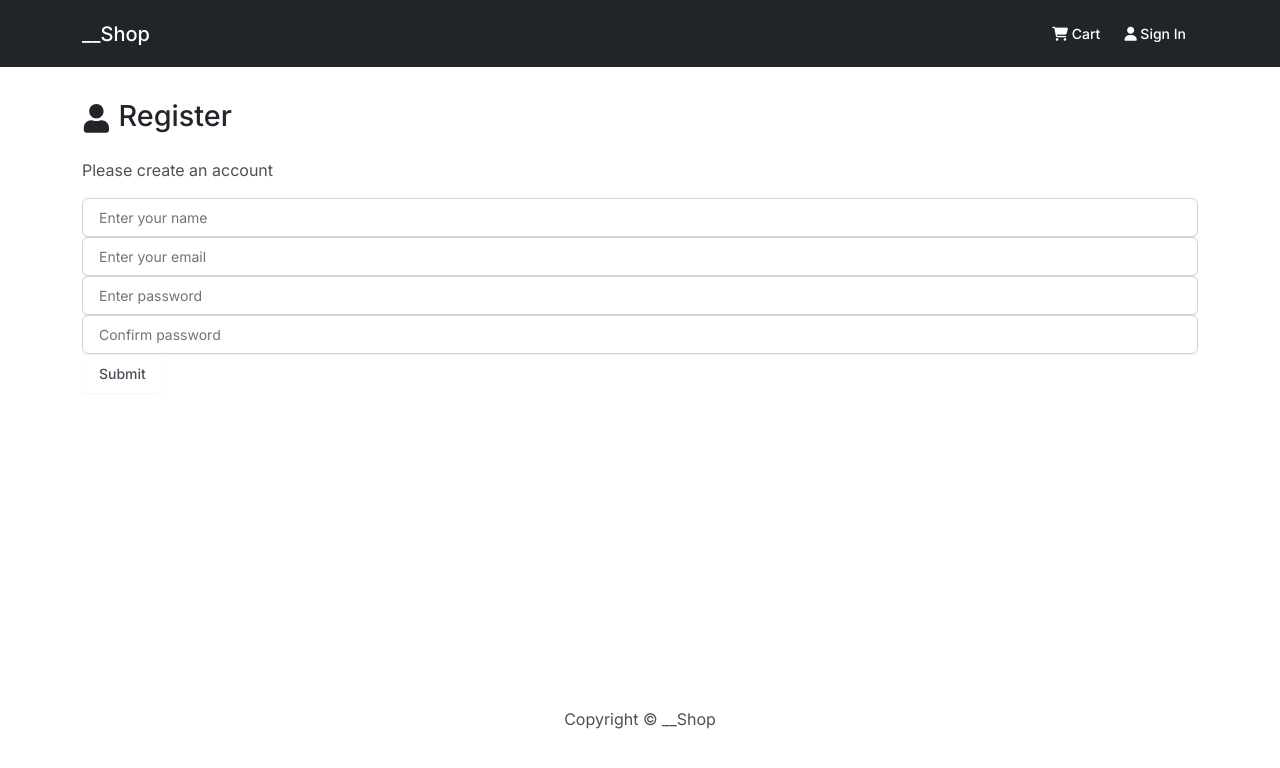
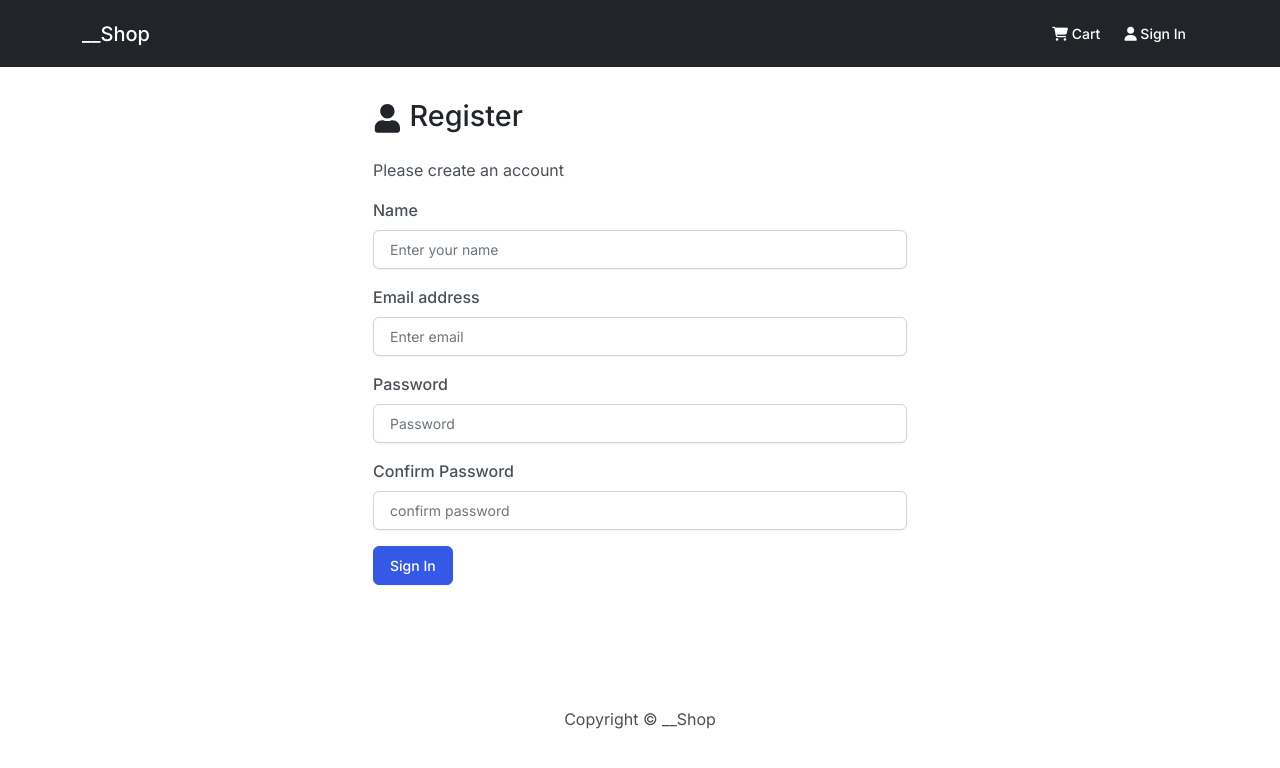
Before and after one commit to keerthimac/eCommerce-web_application, a React (Vite) app in the folder frontend/: page /register in a window 1280 px wide. Shown: the top 768 px of the page. Built offline with nearby package versions, Linux system fonts and the light colour scheme.

Commit message:
user profile halfway

```diff
--- /dev/null
+++ b/frontend/src/components/FormContainer.jsx
@@ -0,0 +1,16 @@
+import React from "react";
+import { Container, Row, Col } from "react-bootstrap";
+
+const FormContainer = ({ children }) => {
+  return (
+    <Container>
+      <Row className="justify-content-md-center">
+        <Col xs={12} md={6}>
+          {children}
+        </Col>
+      </Row>
+    </Container>
+  );
+};
+
+export default FormContainer;
--- a/frontend/src/components/Header.jsx
+++ b/frontend/src/components/Header.jsx
@@ -1,4 +1,4 @@
-import { Button, Navbar, Nav, Container } from "react-bootstrap";
+import { Button, Navbar, Nav, Container, NavDropdown } from "react-bootstrap";
 import { LinkContainer } from "react-router-bootstrap";
 import { useNavigate } from "react-router-dom";
 import { useSelector, useDispatch } from "react-redux";
@@ -25,16 +25,18 @@ const Header = () => {
           <Navbar.Toggle aria-controls="basic-navbar-nav" />
           <Navbar.Collapse id="basic-navbar-nav" className="flexFix">
             <Nav className="ml-auto">
-              {user && <Navbar.Text>Hello! {user.name} </Navbar.Text>}
               <LinkContainer to="/cart">
                 <Nav.Link>
                   <i className="fas fa-shopping-cart"></i> Cart
                 </Nav.Link>
               </LinkContainer>
               {user ? (
-                <Button variant="danger" onClick={onLogout}>
-                  <i className="fas fa-sign-in-alt"></i> Logout
-                </Button>
+                <NavDropdown title={user.name} id="username">
+                  <LinkContainer to="/profile">
+                    <NavDropdown.Item>Profile</NavDropdown.Item>
+                  </LinkContainer>
+                  <NavDropdown.Item onClick={onLogout}>Logout</NavDropdown.Item>
+                </NavDropdown>
               ) : (
                 <LinkContainer to="/login">
                   <Nav.Link href="/login">
--- a/frontend/src/screens/Login.jsx
+++ b/frontend/src/screens/Login.jsx
@@ -1,10 +1,11 @@
 import { useState, useEffect } from "react";
-import { useNavigate } from "react-router-dom";
+import { Link, redirect, useNavigate, useLocation } from "react-router-dom";
 import { toast } from "react-toastify";
 import { FaSignInAlt } from "react-icons/fa";
 import { useSelector, useDispatch } from "react-redux";
 import { login, reset } from "../features/auth/authSlice";
 import Loader from "../components/Loader";
+import Message from "../components/Message";
 import {
   Row,
   Col,
@@ -14,6 +15,7 @@ import {
   Button,
   Form,
 } from "react-bootstrap";
+import FormContainer from "../components/FormContainer";
 
 function Login() {
   const [formData, setFormData] = useState({
@@ -25,6 +27,7 @@ function Login() {
 
   const dispatch = useDispatch();
   const navigate = useNavigate();
+  let location = useLocation();
 
   const { user, isLoading, isError, isSuccess, message } = useSelector(
     (state) => state.auth
@@ -32,13 +35,12 @@ function Login() {
 
   useEffect(() => {
     if (isError) {
-      toast.error(message);
     }
     if (isSuccess || user) {
       navigate("/");
     }
     dispatch(reset());
-  }, [isError, isSuccess, message, user, navigate, dispatch]);
+  }, [isError, isSuccess, message, user, navigate, dispatch, redirect]);
 
   const onChange = (e) =>
     setFormData({ ...formData, [e.target.name]: e.target.value });
@@ -57,14 +59,11 @@ function Login() {
   }
 
   return (
-    <>
-      <section className="heading">
-        <h1>
-          <FaSignInAlt /> Login
-        </h1>
-        <p>Please log in</p>
-      </section>
-
+    <FormContainer>
+      <h1>
+        <FaSignInAlt /> Sign In
+      </h1>
+      {isError && <Message variant="danger">{message}</Message>}
       <Form onSubmit={onSubmit}>
         <Form.Group className="mb-3" controlId="formBasicEmail">
           <Form.Label>Email address</Form.Label>
@@ -75,9 +74,6 @@ function Login() {
             value={email}
             onChange={onChange}
           />
-          <Form.Text className="text-muted">
-            We'll never share your email with anyone else.
-          </Form.Text>
         </Form.Group>
 
         <Form.Group className="mb-3" controlId="formBasicPassword">
@@ -92,40 +88,19 @@ function Login() {
         </Form.Group>
 
         <Button variant="primary" type="submit">
-          Submit
+          Sign In
         </Button>
       </Form>
-
-      {/* <section className="form">
-        <form onSubmit={onSubmit}>
-          <div className="form-group">
-            <input
-              type="email"
-              className="form-control"
-              id="email"
-              name="email"
-              value={email}
-              onChange={onChange}
-              placeholder="Enter your email"
-              required
-            />
-          </div>
-          <div className="form-group">
-            <input
-              type="password"
-              className="form-control"
-              id="password"
-              name="password"
-              value={password}
-              onChange={onChange}
-              placeholder="Enter password"
-              required
-            />
-          </div>
-          <button className="btn btn-block">Submit</button>
-        </form>
-      </section> */}
-    </>
+      <Row className="py-3">
+        <Col>
+          New Customer?
+          <Link to={redirect ? `/register?redirect=${redirect}` : `/register`}>
+            {` `}
+            Register
+          </Link>
+        </Col>
+      </Row>
+    </FormContainer>
   );
 }
 export default Login;
--- a/frontend/src/screens/Register.jsx
+++ b/frontend/src/screens/Register.jsx
@@ -5,6 +5,16 @@ import { FaUser } from "react-icons/fa";
 import { useSelector, useDispatch } from "react-redux";
 import { register, reset } from "../features/auth/authSlice";
 import Loader from "../components/Loader";
+import {
+  Row,
+  Col,
+  Image,
+  ListGroup,
+  Card,
+  Button,
+  Form,
+} from "react-bootstrap";
+import FormContainer from "../components/FormContainer";
 
 function Register() {
   const [formData, setFormData] = useState({
@@ -56,15 +66,65 @@ function Register() {
   }
 
   return (
-    <>
-      <section className="heading">
-        <h1>
-          <FaUser /> Register
-        </h1>
-        <p>Please create an account</p>
-      </section>
+    <FormContainer>
+      <h1>
+        <FaUser /> Register
+      </h1>
+      <p>Please create an account</p>
 
-      <section className="form">
+      <Form onSubmit={onSubmit}>
+        <Form.Group className="mb-3" controlId="formBasicName">
+          <Form.Label>Name</Form.Label>
+          <Form.Control
+            type="text"
+            name="name"
+            placeholder="Enter your name"
+            value={name}
+            onChange={onChange}
+          />
+        </Form.Group>
+
+        <Form.Group className="mb-3" controlId="formBasicEmail">
+          <Form.Label>Email address</Form.Label>
+          <Form.Control
+            type="email"
+            name="email"
+            placeholder="Enter email"
+            value={email}
+            onChange={onChange}
+          />
+        </Form.Group>
+
+        <Form.Group className="mb-3" controlId="formBasicPassword">
+          <Form.Label>Password</Form.Label>
+          <Form.Control
+            type="password"
+            name="password"
+            value={password}
+            placeholder="Password"
+            onChange={onChange}
+            required
+          />
+        </Form.Group>
+
+        <Form.Group className="mb-3" controlId="formBasicConfirmPassword">
+          <Form.Label>Confirm Password</Form.Label>
+          <Form.Control
+            type="password"
+            name="confirmPassword"
+            value={confirmPassword}
+            placeholder="confirm password"
+            onChange={onChange}
+            required
+          />
+        </Form.Group>
+
+        <Button variant="primary" type="submit">
+          Sign In
+        </Button>
+      </Form>
+
+      {/* <section className="form">
         <form onSubmit={onSubmit}>
           <div className="form-group">
             <input
@@ -116,8 +176,8 @@ function Register() {
           </div>
           <button className="btn btn-block">Submit</button>
         </form>
-      </section>
-    </>
+      </section> */}
+    </FormContainer>
   );
 }
 
```
Also changed, not shown: frontend/src/screens/ProfileScreen.jsx (added, +114 -0 lines), 2 other files (tests, documents, lock files or other folders).
